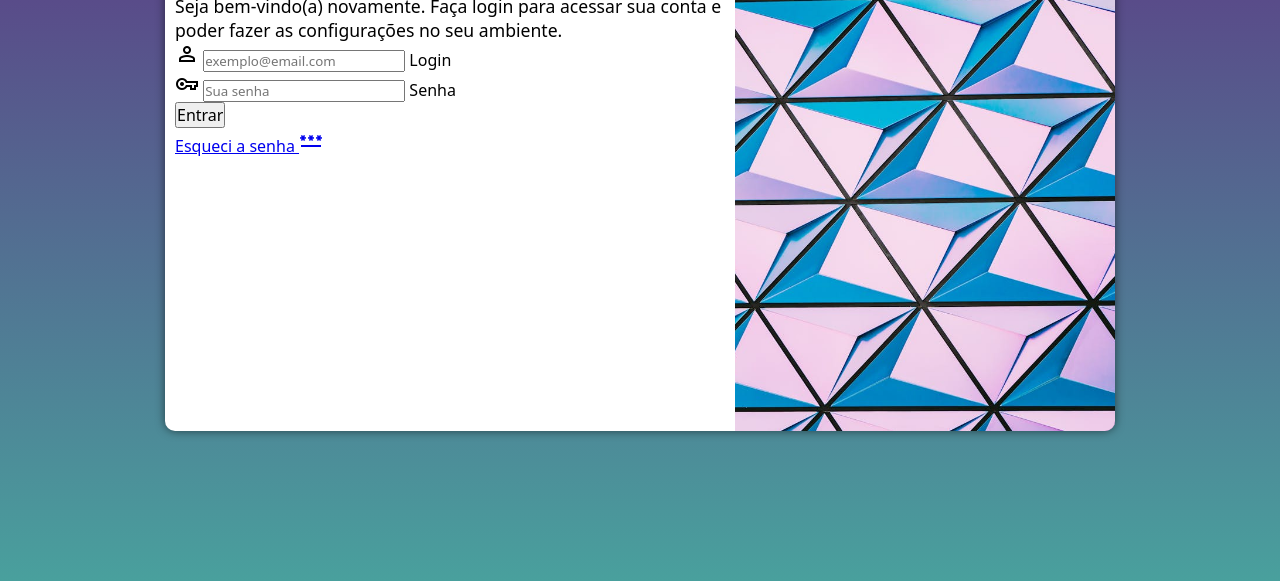
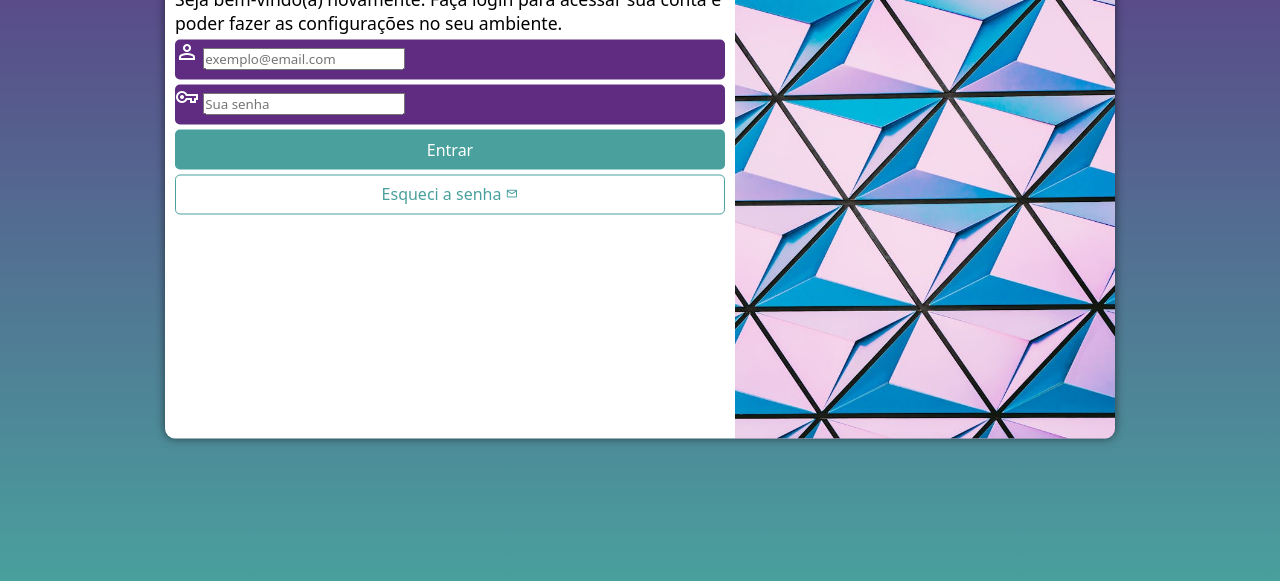
Before and after one commit to Gabreeoo/html-css, a plain HTML site: page desafios/015/index.html in a window 1280 px wide. Shown: the part 219-800 px from the top of the page. Drawn offline with nearby package versions, Linux system fonts and the light colour scheme.

Commit message:
alguma coisa

```diff
--- a/desafios/015/estilos/style.css
+++ b/desafios/015/estilos/style.css
@@ -34,7 +34,7 @@ section#login{
 
     background-color: white;
     width: 250px;
-    height: 500px;
+    height: 515px;
     border-radius: 10px;
     box-shadow: 0px 0px 10px rgba(0, 0, 0, 0.541);
 
@@ -65,7 +65,61 @@ div#formulario > h1{
 div#formulario > p{
     font-size: 0.9em;
 }
+
+form > div.campo{
+    background-color: #5f2c82;
+    width: 100%;
+    height: 40px;
+    border-radius: 5px;
+    margin: 5px 0px;
+}
+
+div.campo > span{
+    color: white;
+
+}
+
+form label{
+    display: none;
+}
+
 form > input[type=submit]{
     display: block;
     font-size: 1em;
+    width: 100%;
+    height: 40px;
+    background-color: var(--verde);
+    color: white;
+    border: none;
+    border-radius: 5px;
+    cursor: pointer;
+
 }
+form > input[type=submit]:hover{
+    background-color: #3c7c7a;
+}
+
+form > a.botao{
+    display: block;
+    text-align: center;
+    font-size: 1em;
+    width: 100%;
+    height: 40px;
+    border: 1px solid #49a09d;
+    border-radius: 5px;
+    color: #49a09d;
+    text-decoration: none;
+    margin-top: 5px;
+    padding-top: 7px;
+}
+
+form > a.botao > span{
+    font-size: 0.8em;
+}
+
+form > a.botao:hover{
+    background-color: #5cc5c2;
+    color: white;
+
+
+}
--- a/desafios/015/index.html
+++ b/desafios/015/index.html
@@ -20,7 +20,7 @@
                     Seja bem-vindo(a) novamente. Faça login para acessar sua conta e poder fazer as configurações no seu ambiente.
                 </p>
                 <form action="login.php" method="post">
-                    <div class="campo">
+                    <div class="campo" >
 
                         <span class="material-symbols-outlined">person</span>
                         <input type="email" name="login" id="ilogin" placeholder="exemplo@email.com" autocomplete="email" required>
@@ -34,7 +34,7 @@
                     </div>
 
                     <input type="submit" value="Entrar">
-                    <a href="esqueci.html" class="botao"> Esqueci a senha <span class="material-symbols-outlined">password</span></a>
+                    <a href="esqueci.html" class="botao"> Esqueci a senha <span class="material-symbols-outlined">mail</span></a>
                 </form>
             </div>
         </section>
```
